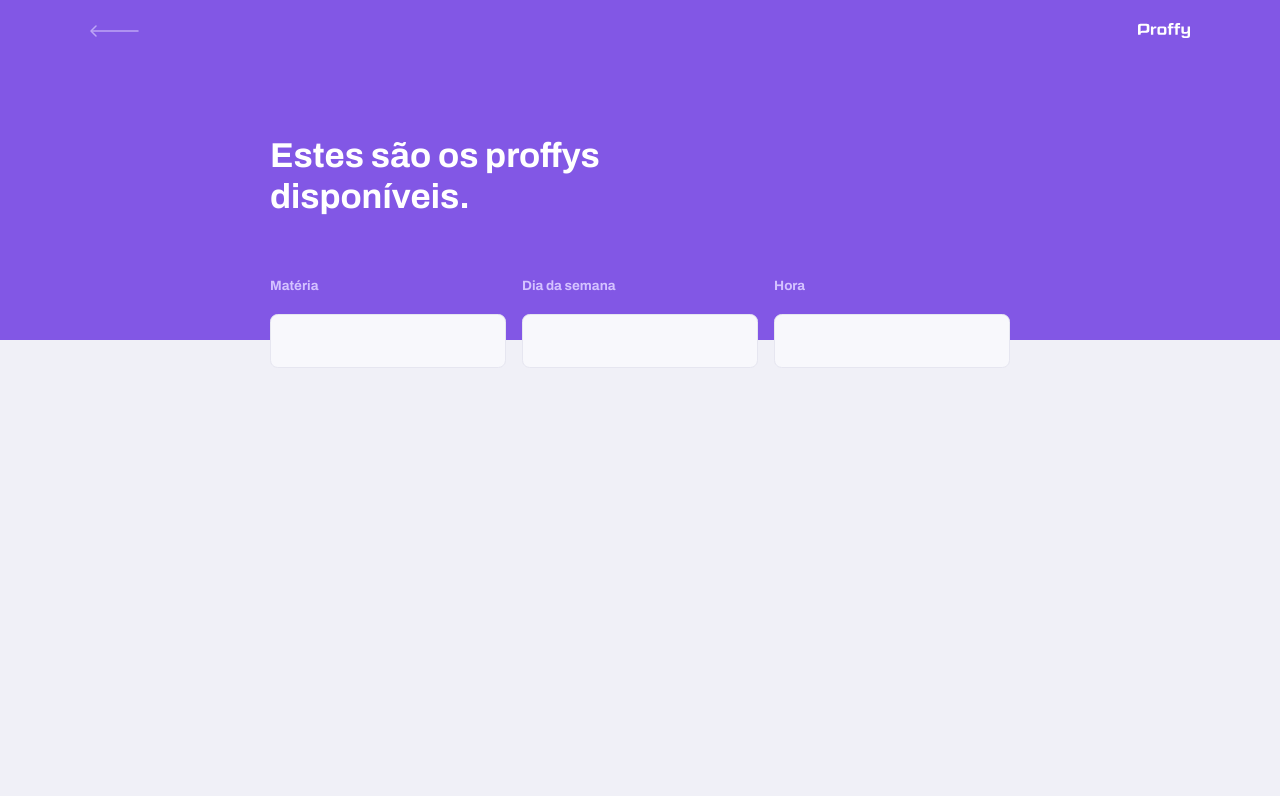
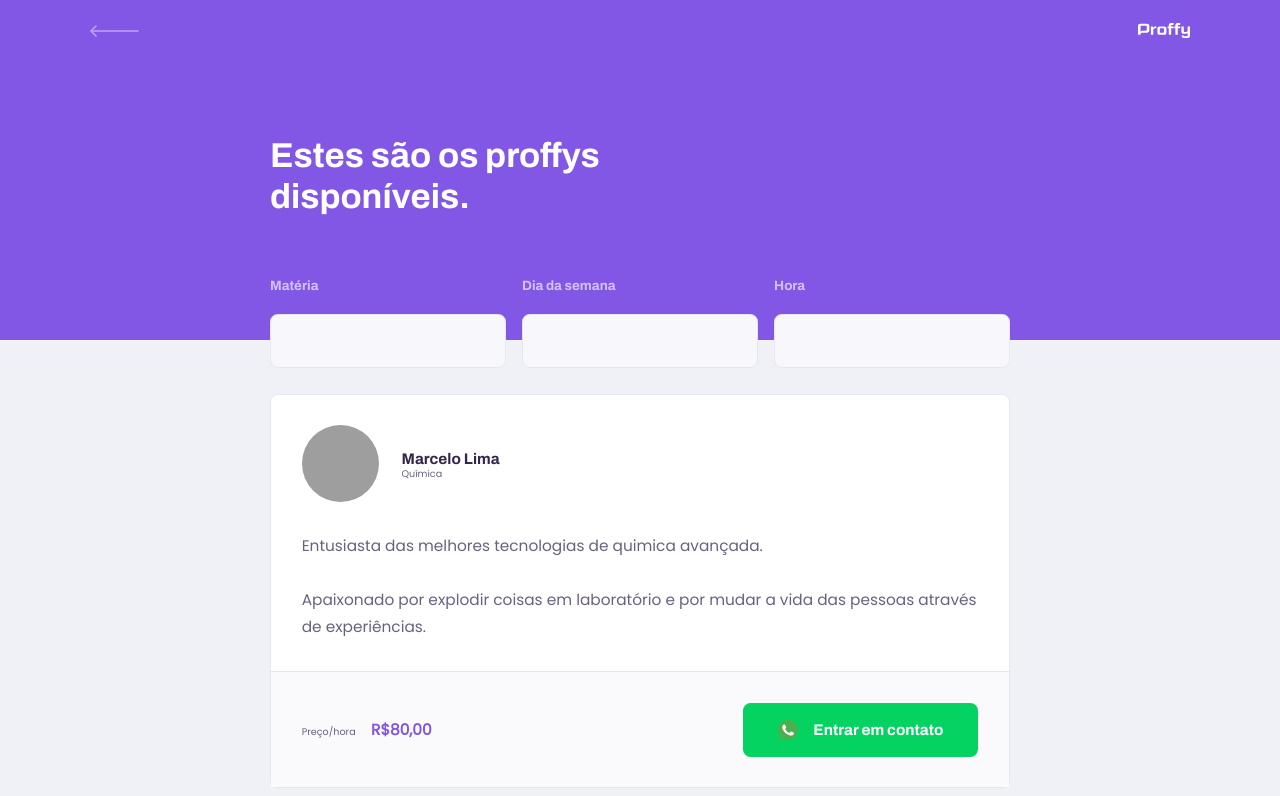
Before and after one commit to MRLSK8/NWL-WEB-2.0, a React (Create React App) app: page /study in a window 1280 px wide. Shown: the top 796 px of the page. Built offline with nearby package versions, Linux system fonts and the light colour scheme; grey boxes are pictures that could not be loaded; the HTML template or start-up script is replaced by a standard one.

Commit message:
Listing teachers done

```diff
--- a/src/assets/styles/globalStyles.css
+++ b/src/assets/styles/globalStyles.css
@@ -48,6 +48,7 @@
 button,
 textarea {
   font: 500 1.6rem Poppins;
+  color: var(--color-text-base);
 }
 
 .container {
--- /dev/null
+++ b/src/components/TeacherItem/index.tsx
@@ -0,0 +1,40 @@
+import React from 'react';
+
+import './styles.css';
+import whatsapp from '../../assets/images/icons/whatsapp.svg';
+
+const TeacherItem: React.FC = () => {
+  return (
+    <article className='teacher-item'>
+      <header>
+        <img
+          src='https://avatars1.githubusercontent.com/u/39857752?s=460&u=1e0dd14e0e4b597d28e5b409377fbd2aee1d37a8&v=4'
+          alt='Marcelo Lima'
+        />
+        <div>
+          <strong>Marcelo Lima</strong>
+          <span>Química</span>
+        </div>
+      </header>
+      <p>
+        Entusiasta das melhores tecnologias de quimica avançada.
+        <br />
+        <br />
+        Apaixonado por explodir coisas em laboratório e por mudar a vida das
+        pessoas através de experiências.
+      </p>
+      <footer>
+        <p>
+          Preço/hora
+          <strong>R$80,00</strong>
+        </p>
+        <button type='button'>
+          <img src={whatsapp} alt='Whatsapp' />
+          Entrar em contato
+        </button>
+      </footer>
+    </article>
+  );
+};
+
+export default TeacherItem;
--- /dev/null
+++ b/src/components/TeacherItem/styles.css
@@ -0,0 +1,101 @@
+.teacher-item {
+  background-color: var(--color-box-base);
+  border: 1px solid var(--color-line-in-white);
+  border-radius: 0.8rem;
+  margin-top: 2.4rem;
+}
+
+.teacher-item header {
+  padding: 3.2rem 2rem;
+  display: flex;
+  align-items: center;
+}
+
+.teacher-item header img {
+  width: 8rem;
+  height: 8rem;
+  border-radius: 50%;
+}
+
+.teacher-item header div {
+  margin-left: 2.4rem;
+}
+
+.teacher-item header div strong {
+  font: 700 2.4rem Archivo;
+  display: block;
+  color: var(--color-text-title);
+}
+
+.teacher-item header div strong {
+  font-size: 1.6rem;
+  display: block;
+  margin-top: 0.4rem;
+}
+
+.teacher-item > p {
+  padding: 0 2rem;
+  font-size: 1.6rem;
+  line-height: 2.8rem;
+}
+
+.teacher-item footer {
+  padding: 3.2rem 2rem;
+  background-color: var(--color-box-footer);
+  border-top: 1px solid var(--color-line-in-white);
+  margin-top: 3.2rem;
+  display: flex;
+  align-items: center;
+  justify-content: space-between;
+}
+
+.teacher-item footer strong {
+  color: var(--color-primary);
+  font-size: 1.6rem;
+  display: block;
+}
+
+.teacher-item footer button {
+  width: 20rem;
+  height: 5.6rem;
+  background: var(--color-secondary);
+  color: var(--color-button-text);
+  border: 0;
+  border-radius: 0.8rem;
+  cursor: pointer;
+  font: 700 1.4rem Archivo;
+  display: flex;
+  align-items: center;
+  justify-content: space-evenly;
+  transition: 0.2s;
+}
+
+.teacher-item footer button:hover {
+  background: var(--color-secondary-dark);
+}
+
+@media (min-width: 700px) {
+  .teacher-item header,
+  .teacher-item footer {
+    padding: 3.2rem;
+  }
+
+  .teacher-item > p {
+    padding: 0 3.2rem;
+  }
+
+  .teacher-item footer p strong {
+    display: initial;
+    margin-left: 1.6rem;
+  }
+
+  .teacher-item footer button {
+    width: 24.5rem;
+    font-size: 1.6rem;
+    justify-content: center;
+  }
+
+  .teacher-item footer button img {
+    margin-right: 1.6rem;
+  }
+}
--- a/src/pages/TeacherList/index.tsx
+++ b/src/pages/TeacherList/index.tsx
@@ -1,7 +1,7 @@
 import React from 'react';
 
 import PageHeader from '../../components/PageHeader';
-
+import TeacherItem from '../../components/TeacherItem';
 import './styles.css';
 
 const TeacherList: React.FC = () => {
@@ -25,6 +25,10 @@
           </div>
         </form>
       </PageHeader>
+
+      <main>
+        <TeacherItem />
+      </main>
     </div>
   );
 };
--- a/src/pages/TeacherList/styles.css
+++ b/src/pages/TeacherList/styles.css
@@ -46,6 +46,11 @@
   bottom: 0;
 }
 
+#page-teacher-list main {
+  margin: 3.2rem auto;
+  width: 90%;
+}
+
 @media (min-width: 700px) {
   #page-teacher-list {
     max-width: 100%;
@@ -62,4 +67,10 @@
   #search-teachers .input-block + .input-block {
     margin-top: 0;
   }
+
+  #page-teacher-list main {
+    padding: 3.2rem 0;
+    max-width: 740px;
+    margin: 0 auto;
+  }
 }
```
